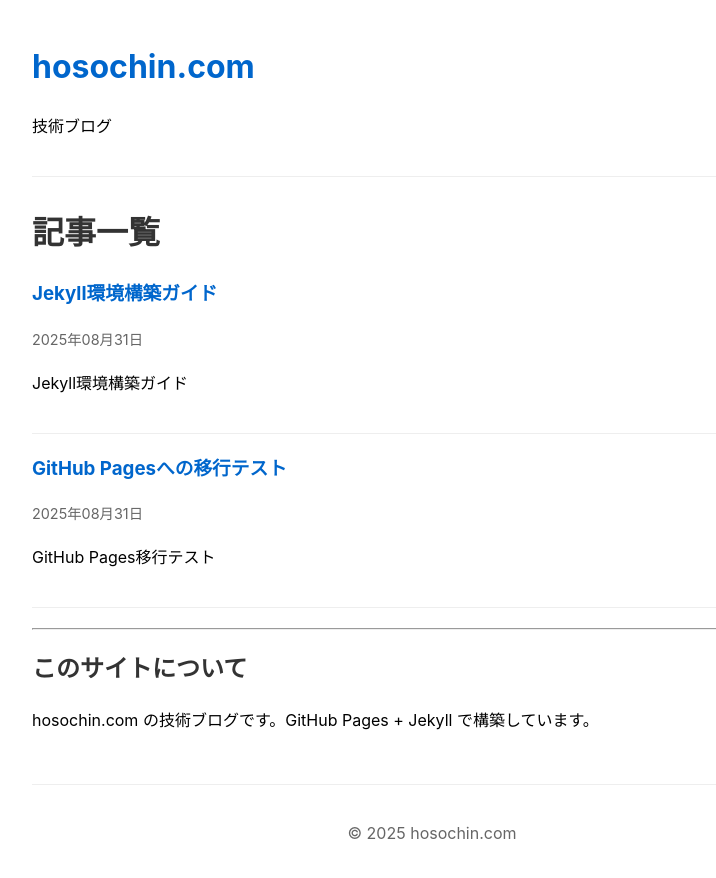
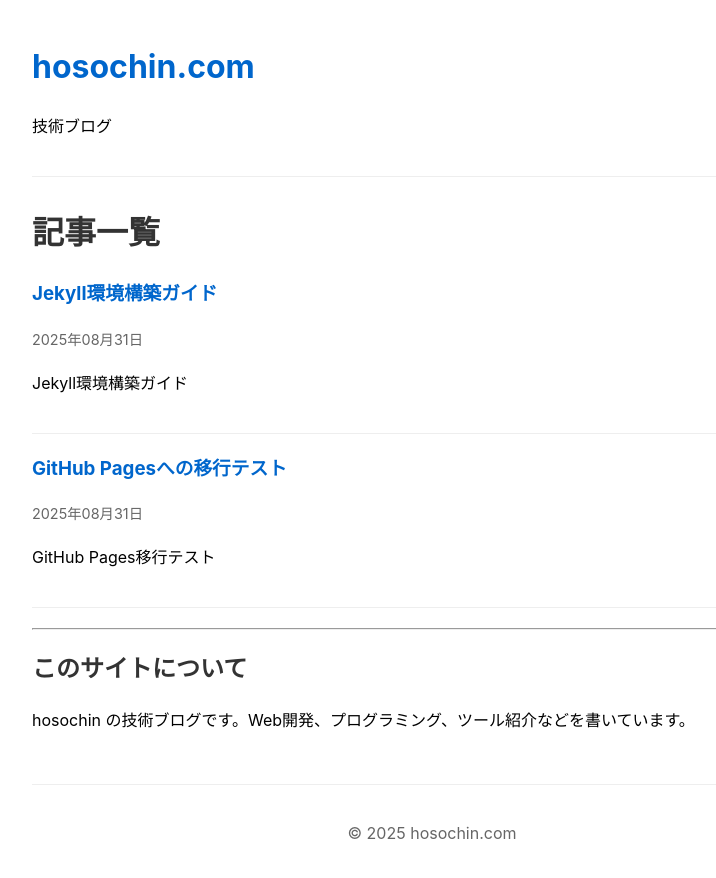
Before and after one commit to hosochin/tech-blog, a Jekyll site: the page built from index.md, in a window 1280 px wide. Shown: the top 878 px of the page, without its empty margins (208-924 px from the left). Built offline with Jekyll 4.4.1, drawn with Linux system fonts in a browser that asks for light colours; our own code applies the rules of GitHub Pages for plain Markdown files.

Commit message:
このサイトについて

```diff
--- a/index.md
+++ b/index.md
@@ -20,4 +20,4 @@ layout: default
 
 ## このサイトについて
 
-hosochin.com の技術ブログです。GitHub Pages + Jekyll で構築しています。
+hosochin の技術ブログです。Web開発、プログラミング、ツール紹介などを書いています。
```
